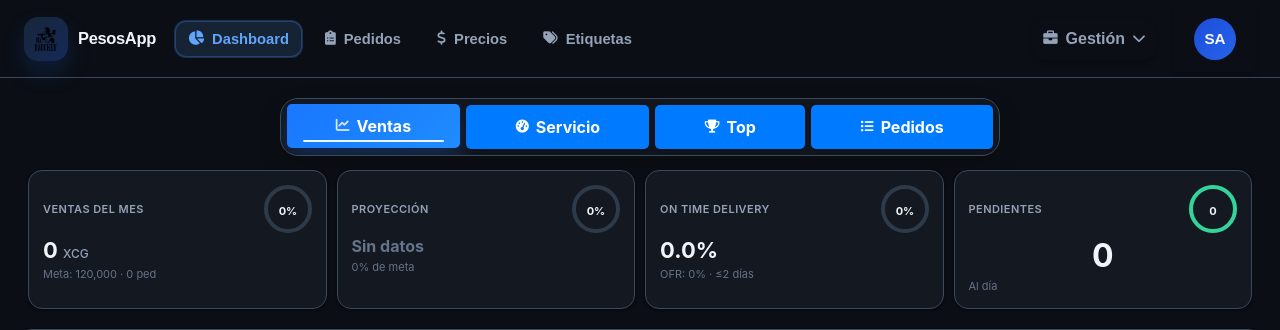
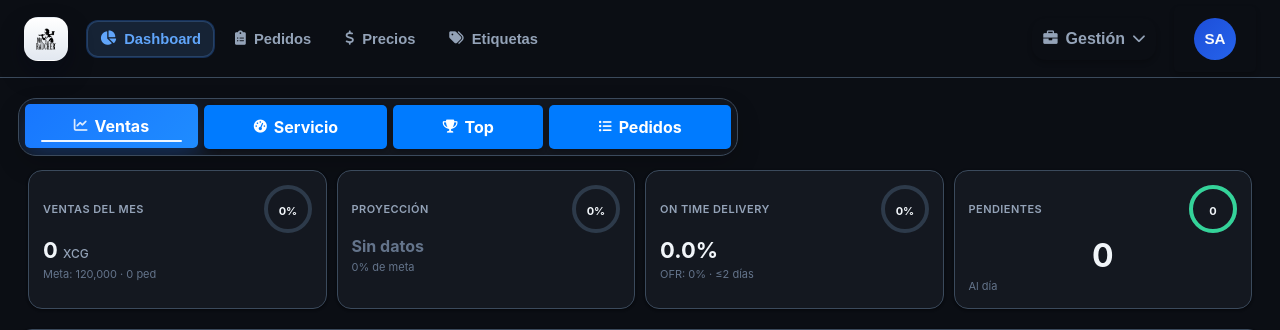
Before and after one commit to jmcriptos/pesosapp, a Flask app: page /dashboard in a window 1280 px wide. Shown: the top 330 px of the page. Run offline with Flask 3, Linux system fonts and the light colour scheme; the visitor is signed in with stand-in values (Sample User, id 1); data that the repository does not hold is empty; some libraries are stand-ins or nearby versions.

Commit message:
Simplifica header y alinea tabs del dashboard

```diff
--- a/static/css/dark-theme.css
+++ b/static/css/dark-theme.css
@@ -34,17 +34,11 @@ html, body {
 .topbar-title { color: #f1f5f9 !important; }
 .desktop-brand,
 .desktop-brand:hover { color: #f1f5f9 !important; }
-.desktop-brand-title { color: #f1f5f9 !important; }
 .desktop-brand-mark {
-    background: linear-gradient(135deg, rgba(96,165,250,0.16) 0%, rgba(37,99,235,0.32) 100%) !important;
-    box-shadow: 0 12px 24px rgba(24,119,255,0.16) !important;
+    background: linear-gradient(180deg, #ffffff 0%, #e2e8f0 100%) !important;
+    border-color: rgba(255,255,255,0.18) !important;
+    box-shadow: 0 12px 24px rgba(2, 6, 23, 0.34) !important;
 }
-.desktop-page-chip {
-    background: #141820 !important;
-    border-color: #3b4a5c !important;
-    color: #f1f5f9 !important;
-}
-.desktop-page-chip-label { color: #64748b !important; }
 .desktop-nav-link { color: #94a3b8 !important; }
 .desktop-nav-link:hover {
     background: #1a1f2b !important;
--- a/static/css/forms.css
+++ b/static/css/forms.css
@@ -62,14 +62,13 @@
 .desktop-header-shell,
 .desktop-nav-group,
 .desktop-nav,
-.desktop-header-actions,
-.desktop-page-chip {
+.desktop-header-actions {
     display: none;
 }
 
 .desktop-header-shell {
     align-items: center;
-    gap: 18px;
+    gap: 12px;
     width: 100%;
     min-width: 0;
 }
@@ -77,7 +76,6 @@
 .desktop-brand {
     display: flex;
     align-items: center;
-    gap: 10px;
     color: #0f172a;
     text-decoration: none;
     flex-shrink: 0;
@@ -92,12 +90,13 @@
     width: 44px;
     height: 44px;
     border-radius: 14px;
-    padding: 5px;
-    background: linear-gradient(135deg, rgba(24, 119, 255, 0.14) 0%, rgba(77, 171, 247, 0.28) 100%);
+    padding: 6px;
+    background: linear-gradient(180deg, #ffffff 0%, #f8fafc 100%);
+    border: 1px solid rgba(148, 163, 184, 0.24);
     display: flex;
     align-items: center;
     justify-content: center;
-    box-shadow: 0 12px 24px rgba(24, 119, 255, 0.12);
+    box-shadow: 0 12px 24px rgba(15, 23, 42, 0.12);
     overflow: hidden;
 }
 
@@ -107,73 +106,19 @@
     object-fit: cover;
     border-radius: 10px;
     display: block;
-}
-
-.desktop-brand-copy {
-    display: flex;
-    flex-direction: column;
-    gap: 0;
-    min-width: 0;
-}
-
-.desktop-brand-title {
-    font-size: 1.03rem;
-    font-weight: 700;
-    line-height: 1.1;
-    letter-spacing: -0.02em;
-}
-
-.desktop-page-chip {
-    flex-direction: column;
-    align-items: flex-start;
-    gap: 1px;
-    padding: 9px 12px;
-    border-radius: 16px;
-    border: 1px solid #e2e8f0;
-    background: linear-gradient(180deg, #ffffff 0%, #f8fafc 100%);
-    color: #0f172a;
-    flex-shrink: 0;
-    min-width: 0;
-    max-width: 180px;
-}
-
-.desktop-page-chip span,
-.desktop-page-chip i {
-    color: inherit;
-}
-
-.desktop-page-chip-label {
-    font-size: 0.62rem;
-    font-weight: 700;
-    letter-spacing: 0.08em;
-    text-transform: uppercase;
-    color: #64748b !important;
-}
-
-.desktop-page-chip-title {
-    font-size: 0.88rem;
-    font-weight: 700;
-    line-height: 1.15;
-    white-space: nowrap;
-    max-width: 154px;
-    overflow: hidden;
-    text-overflow: ellipsis;
-}
-
-.desktop-page-chip-title i {
-    font-size: 0.92rem;
+    filter: contrast(1.14) saturate(0.9);
 }
 
 .desktop-nav-group {
     align-items: center;
-    gap: 10px;
+    gap: 2px;
     flex: 1;
     min-width: 0;
 }
 
 .desktop-nav {
     align-items: center;
-    gap: 8px;
+    gap: 6px;
     flex: 1;
     min-width: 0;
     overflow-x: auto;
@@ -248,6 +193,7 @@
     line-height: 1.1;
     white-space: nowrap;
     transition: background 0.18s ease, color 0.18s ease, transform 0.18s ease, border-color 0.18s ease, box-shadow 0.18s ease;
+    margin-left: -2px;
 }
 
 .desktop-ops-toggle:hover {
@@ -414,12 +360,6 @@
     .desktop-nav-group,
     .desktop-nav,
     .desktop-header-actions {
-        display: flex;
-    }
-}
-
-@media (min-width: 1280px) {
-    .desktop-page-chip {
         display: flex;
     }
 }
--- a/templates/base.html
+++ b/templates/base.html
@@ -175,10 +175,7 @@
             <div class="desktop-header-shell">
                 <a href="/dashboard" class="desktop-brand" aria-label="Ir al dashboard">
                     <span class="desktop-brand-mark">
-                        <img src="{{ url_for('static', filename='icons/apple-touch-icon.png') }}" alt="" class="desktop-brand-logo" aria-hidden="true">
-                    </span>
-                    <span class="desktop-brand-copy">
-                        <span class="desktop-brand-title">PesosApp</span>
+                        <img src="{{ url_for('static', filename='icons/icon-192.png') }}" alt="" class="desktop-brand-logo" aria-hidden="true">
                     </span>
                 </a>
 
@@ -246,11 +243,6 @@
                 </div>
 
                 <div class="desktop-header-actions">
-                    <div class="desktop-page-chip">
-                        <span class="desktop-page-chip-label">Vista</span>
-                        <span class="desktop-page-chip-title">{% block desktop_header_title %}{{ self.title()|striptags|trim }}{% endblock %}</span>
-                    </div>
-
                     <div class="user-menu">
                         <button class="user-menu-toggle desktop-user-toggle" id="userMenuToggle" aria-label="Abrir menú de usuario" aria-haspopup="true" aria-expanded="false">
                             <span class="desktop-user-avatar">{{ user_initials }}</span>
--- a/templates/dashboard.html
+++ b/templates/dashboard.html
@@ -496,9 +496,6 @@
     border-bottom: 1px solid var(--dash-border);
     color: var(--dash-text);
 }
-.app-container:has(.exec-dashboard) .desktop-page-chip {
-    display: none !important;
-}
 .app-container:has(.exec-dashboard) .desktop-header-shell {
     gap: 18px;
 }
@@ -1292,7 +1289,7 @@
     }
     .dashboard-subnav {
         max-width: 760px;
-        margin: 0 auto;
+        margin: 0;
     }
     .kpi-grid {
         grid-template-columns: repeat(4, 1fr);
@@ -1340,6 +1337,7 @@
 @media (min-width: 1024px) {
     .dashboard-subnav {
         max-width: 720px;
+        margin: 0;
     }
     .svc-grid {
         grid-template-columns: repeat(5, 1fr);
```
